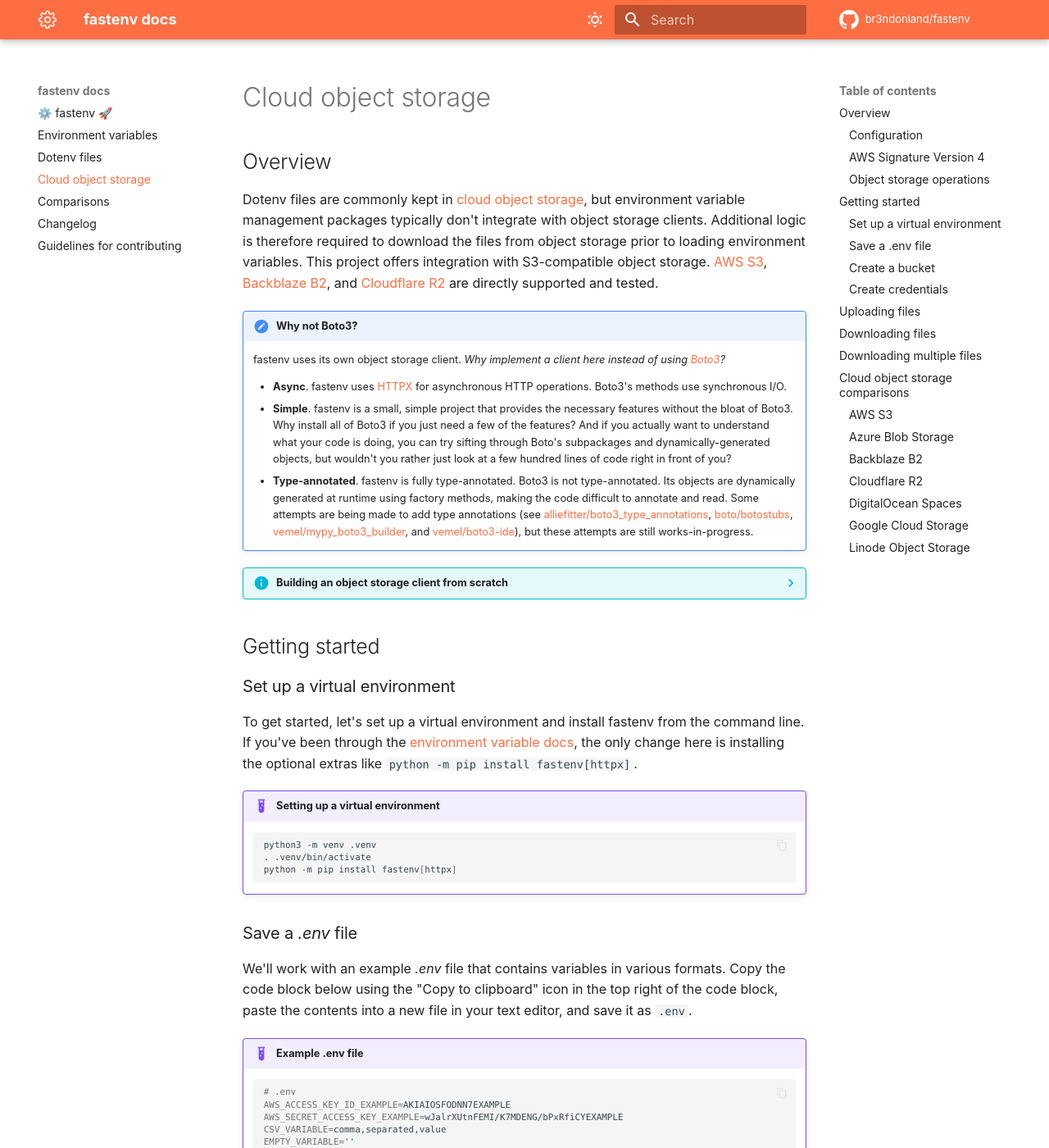
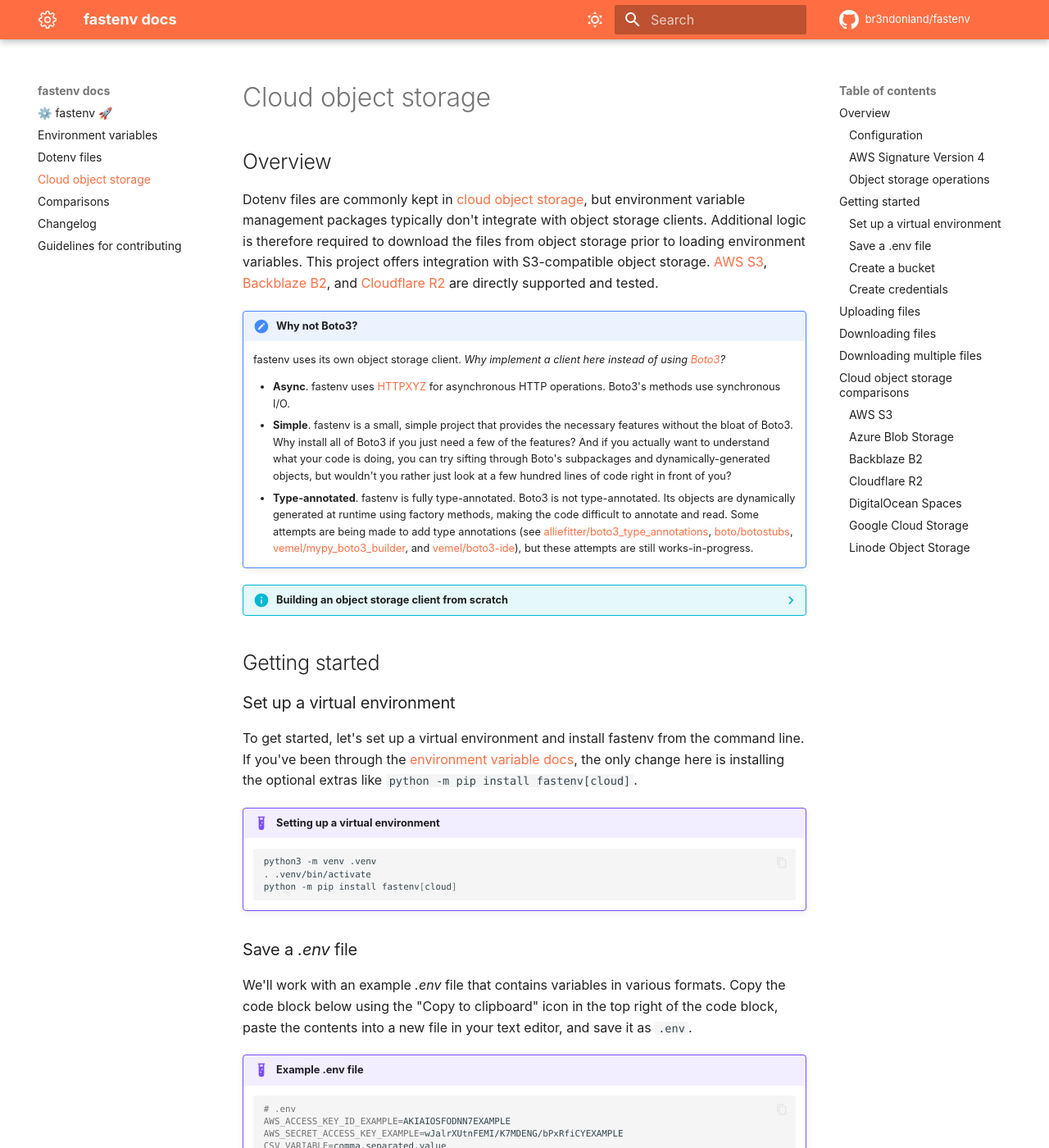
Before and after one commit to br3ndonland/fastenv, an MkDocs documentation site: the page built from docs/cloud-object-storage.md, in a window 1280 px wide and 1400 px high. Shown: the whole window at 82% size. Built offline with MkDocs 1.6.1 and Material for MkDocs 9.7.7, drawn with Linux system fonts in a browser that asks for light colours; comment, search, counter and statistics services are not loaded; some of the changed text lies outside the part shown.

````diff
--- a/cspell.json
+++ b/cspell.json
@@ -61,6 +61,7 @@
     "hmac",
     "hoppscotch",
     "httpx",
+    "httpxyz",
     "isort",
     "kaplan",
     "kwarg",
--- a/docs/cloud-object-storage.md
+++ b/docs/cloud-object-storage.md
@@ -8,7 +8,7 @@ Dotenv files are commonly kept in [cloud object storage](https://en.wikipedia.or
 
     fastenv uses its own object storage client. _Why implement a client here instead of using [Boto3](https://github.com/boto/boto3)?_
 
-    -   **Async**. fastenv uses [HTTPX](https://github.com/encode/httpx) for asynchronous HTTP operations. Boto3's methods use synchronous I/O.
+    -   **Async**. fastenv uses [HTTPXYZ](https://httpxyz.org/) for asynchronous HTTP operations. Boto3's methods use synchronous I/O.
     -   **Simple**. fastenv is a small, simple project that provides the necessary features without the bloat of Boto3. Why install all of Boto3 if you just need a few of the features? And if you actually want to understand what your code is doing, you can try sifting through Boto's subpackages and dynamically-generated objects, but wouldn't you rather just look at a few hundred lines of code right in front of you?
     -   **Type-annotated**. fastenv is fully type-annotated. Boto3 is not type-annotated. Its objects are dynamically generated at runtime using factory methods, making the code difficult to annotate and read. Some attempts are being made to add type annotations (see [alliefitter/boto3_type_annotations](https://github.com/alliefitter/boto3_type_annotations), [boto/botostubs](https://github.com/boto/botostubs), [vemel/mypy_boto3_builder](https://github.com/vemel/mypy_boto3_builder), and [vemel/boto3-ide](https://github.com/vemel/boto3-ide)), but these attempts are still works-in-progress.
 
@@ -76,14 +76,14 @@ Dotenv files are commonly kept in [cloud object storage](https://en.wikipedia.or
 
 ### Set up a virtual environment
 
-To get started, let's set up a virtual environment and install fastenv from the command line. If you've been through the [environment variable docs](environment.md#getting-started), the only change here is installing the optional extras like `python -m pip install fastenv[httpx]`.
+To get started, let's set up a virtual environment and install fastenv from the command line. If you've been through the [environment variable docs](environment.md#getting-started), the only change here is installing the optional extras like `python -m pip install fastenv[cloud]`.
 
 !!!example "Setting up a virtual environment"
 
     ```sh
     python3 -m venv .venv
     . .venv/bin/activate
-    python -m pip install fastenv[httpx]
+    python -m pip install fastenv[cloud]
     ```
 
 ### Save a _.env_ file
@@ -177,7 +177,7 @@ Backblaze calls these credentials "[application keys](https://www.backblaze.com/
 Now that we have a bucket, let's upload the _.env_ file to the bucket. It's a three step process:
 
 1. **Create a configuration instance**. To instantiate `fastenv.ObjectStorageConfig`, provide a bucket and a region. Buckets can be specified with the `bucket_host` argument in "[virtual-hosted-style](https://docs.aws.amazon.com/AmazonS3/latest/userguide/VirtualHosting.html)," like `<BUCKET_NAME>.s3.<REGION>.amazonaws.com` for AWS S3 or `<BUCKET_NAME>.s3.<REGION>.backblazeb2.com` for Backblaze B2. For AWS S3 only, the bucket can be also provided with the `bucket_name` argument as just `<BUCKET_NAME>`. If credentials are not provided as arguments, `fastenv.ObjectStorageConfig` will auto-detect configuration from the default AWS environment variables `AWS_ACCESS_KEY_ID`, `AWS_SECRET_ACCESS_KEY`, and `AWS_SESSION_TOKEN`, and the region from either `AWS_S3_REGION`, `AWS_REGION`, or `AWS_DEFAULT_REGION`, in that order. [Boto3 detects credentials](https://boto3.amazonaws.com/v1/documentation/api/latest/guide/credentials.html) from several other locations, including credential files and instance metadata endpoints. These other locations are not currently supported.
-2. **Create a client instance**. `fastenv.ObjectStorageClient` instances have two attributes: an instance of `fastenv.ObjectStorageConfig`, and an instance of [`httpx.AsyncClient`](https://www.python-httpx.org/advanced/). They can be automatically instantiated if not provided as arguments. We've instantiated the `fastenv.ObjectStorageConfig` instance separately in step 1 to see how it works, but we'll let `fastenv.ObjectStorageClient` instantiate its `httpx.AsyncClient` automatically. As a shortcut, you could skip step 1 and just provide the configuration arguments to `fastenv.ObjectStorageClient`, like `fastenv.ObjectStorageClient(bucket_host="<BUCKET_NAME>.s3.<REGION>.backblazeb2.com", bucket_region="<REGION>")`.
+2. **Create a client instance**. `fastenv.ObjectStorageClient` instances have two attributes: an instance of `fastenv.ObjectStorageConfig`, and an instance of [`httpxyz.AsyncClient`](https://httpxyz.org/async/). They can be automatically instantiated if not provided as arguments. We've instantiated the `fastenv.ObjectStorageConfig` instance separately in step 1 to see how it works, but we'll let `fastenv.ObjectStorageClient` instantiate its `httpxyz.AsyncClient` automatically. As a shortcut, you could skip step 1 and just provide the configuration arguments to `fastenv.ObjectStorageClient`, like `fastenv.ObjectStorageClient(bucket_host="<BUCKET_NAME>.s3.<REGION>.backblazeb2.com", bucket_region="<REGION>")`.
 3. **Use the client's upload method to upload the file**. To upload, we need to specify a source, and a destination path. The destination path is like a file path. AWS uses the term "[key](https://docs.aws.amazon.com/general/latest/gr/glos-chap.html#K)" for these bucket paths because buckets don't have actual directories. The "file path" inside the bucket is just a virtual path, not a concrete file path.
 
 Here's an example of how the code might look. Save the code snippet below as _example.py_.
@@ -191,7 +191,7 @@ Here's an example of how the code might look. Save the code snippet below as _ex
 
     import anyio
     import fastenv
-    import httpx
+    import httpxyz
 
 
     async def upload_my_dotenv(
@@ -199,7 +199,7 @@ Here's an example of how the code might look. Save the code snippet below as _ex
         bucket_region: str,
         bucket_path: str = "uploads/fastenv-docs/.env",
         source: anyio.Path | str = ".env",
-    ) -> httpx.Response | None:
+    ) -> httpxyz.Response | None:
         config = fastenv.ObjectStorageConfig(  # (1)
             bucket_host=bucket_host,
             bucket_region=bucket_region,
@@ -240,7 +240,7 @@ We now have a bucket with a _.env_ file in it. Let's download the file. Steps ar
 
     import anyio
     import fastenv
-    import httpx
+    import httpxyz
 
 
     async def upload_my_dotenv(
@@ -248,7 +248,7 @@ We now have a bucket with a _.env_ file in it. Let's download the file. Steps ar
         bucket_region: str,
         bucket_path: str = "uploads/fastenv-docs/.env",
         source: anyio.Path | str = ".env",
-    ) -> httpx.Response | None:
+    ) -> httpxyz.Response | None:
         config = fastenv.ObjectStorageConfig(
             bucket_host=bucket_host,
             bucket_region=bucket_region,
@@ -302,7 +302,6 @@ Here's an example of how this could be implemented.
 
     import anyio
     import fastenv
-    import httpx
 
 
     async def download_my_dotenvs(
````
Also changed, not shown: pyproject.toml (+8 -6 lines), 3 other files.
